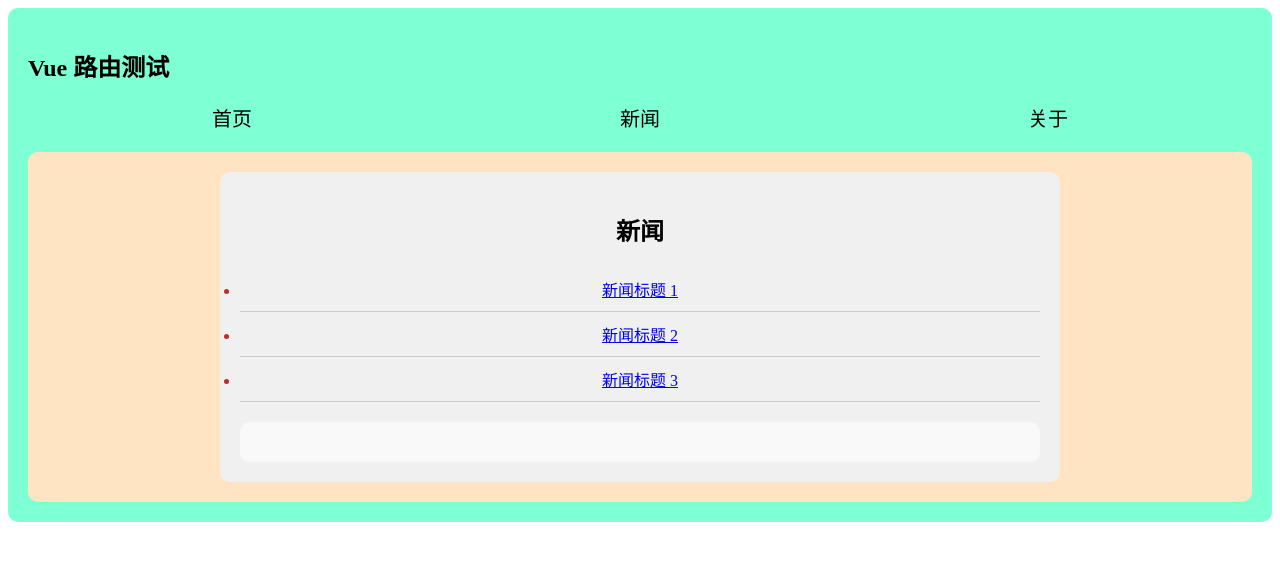
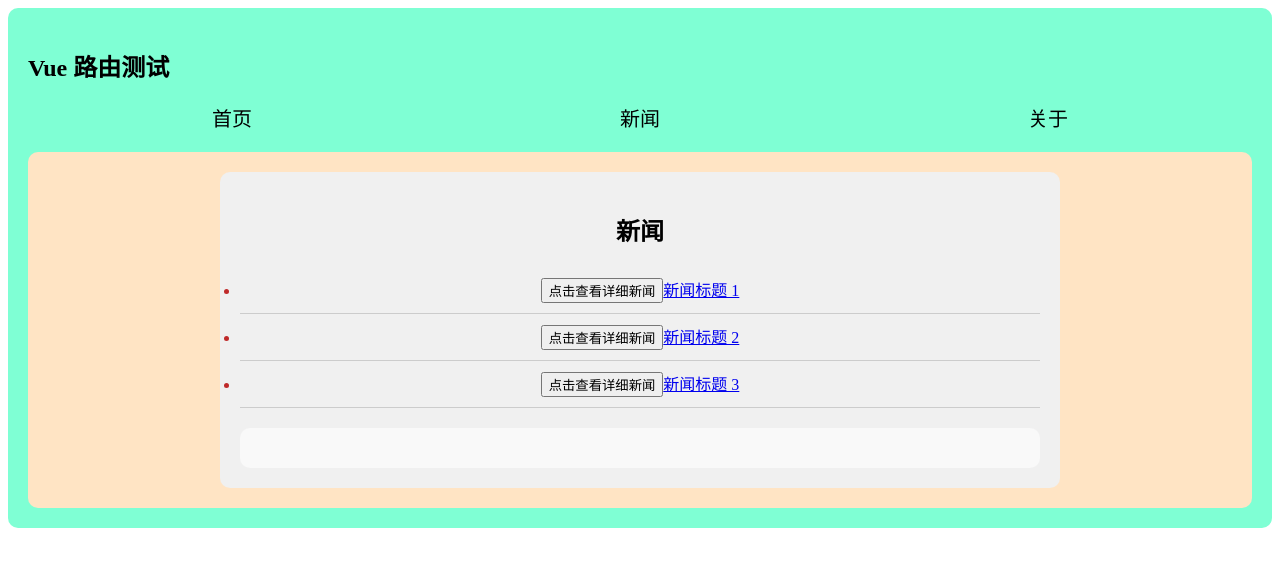
Before and after one commit to 1649125778/hello_vue3, a Vue app: page /news in a window 1280 px wide. Shown: the top 566 px of the page. Built offline with nearby package versions, Linux system fonts and the light colour scheme; the HTML template or start-up script is replaced by a standard one.

Commit message:
编程式路由导航

```diff
--- a/src/views/Home.vue
+++ b/src/views/Home.vue
@@ -7,6 +7,16 @@
 </template>
 
 <script lang="ts" setup  name="Home">
+// 五秒后跳转到新闻页面
+import { onMounted } from 'vue';
+import {useRouter} from 'vue-router';
+
+const router = useRouter();
+onMounted(()=>{
+    setTimeout(()=>{
+        router.push({name:'xinwen'})
+    },3000)
+})
 
 </script>
 
--- a/src/views/News.vue
+++ b/src/views/News.vue
@@ -3,6 +3,7 @@
         <h2>新闻</h2>
         <ul>
             <li v-for="item in newsItems" :key="item.id">
+                <button @click="viewDetail(item)">点击查看详细新闻</button>
                 <!-- parms第一种写法 -->
                  <!-- <RouterLink :to="`/news/detail/${item.id}/${item.title}/${item.content}`">
                     {{ item.title }}
@@ -32,12 +33,36 @@
 
 <script lang="ts" setup name="News">
 import { reactive, ref } from 'vue';
-import { RouterView, RouterLink } from 'vue-router';
+import { RouterView, RouterLink, useRouter } from 'vue-router';
+
+interface newsItems{
+    id: number;
+    title:string;
+    content:string;
+}
+
+const router = useRouter();
+
 const newsItems = reactive([
     { id: 1, title: '新闻标题 1' ,content:'新闻内容 1'},
     { id: 2, title: '新闻标题 2' ,content:'新闻内容 2'},
     { id: 3, title: '新闻标题 3' ,content:'新闻内容 3'},
 ]);
+
+
+function viewDetail(item:newsItems){
+    //使用路由跳转到详情页
+    router.replace({
+            name:"detail",
+            query:{
+                id: item.id,
+                title: item.title,
+                content: item.content
+            }
+        }
+        )
+
+}
 </script>
 
 <style scoped>
```
